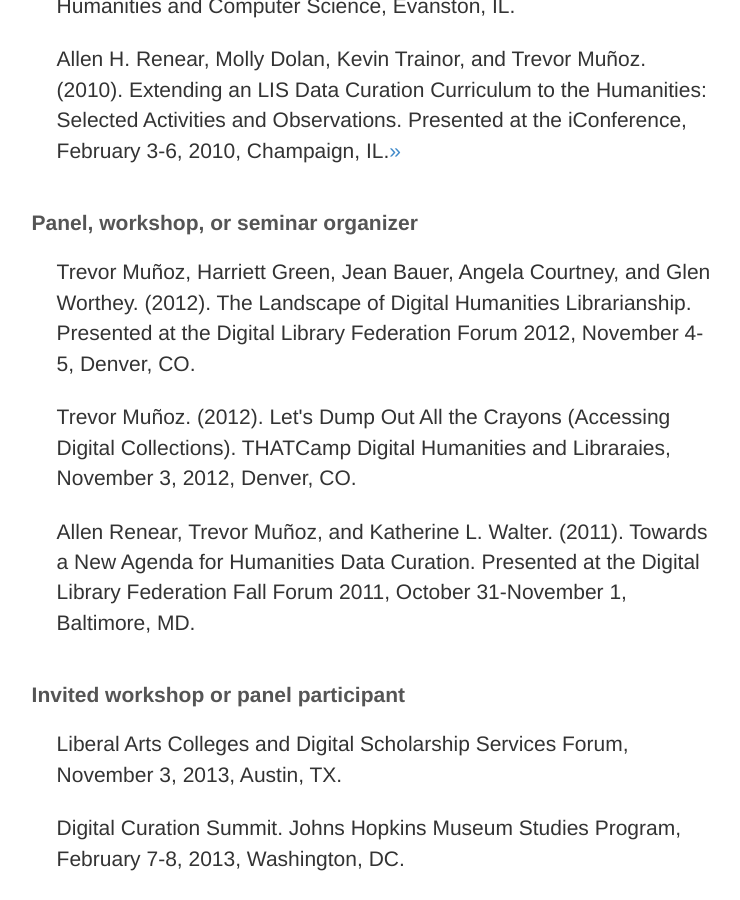
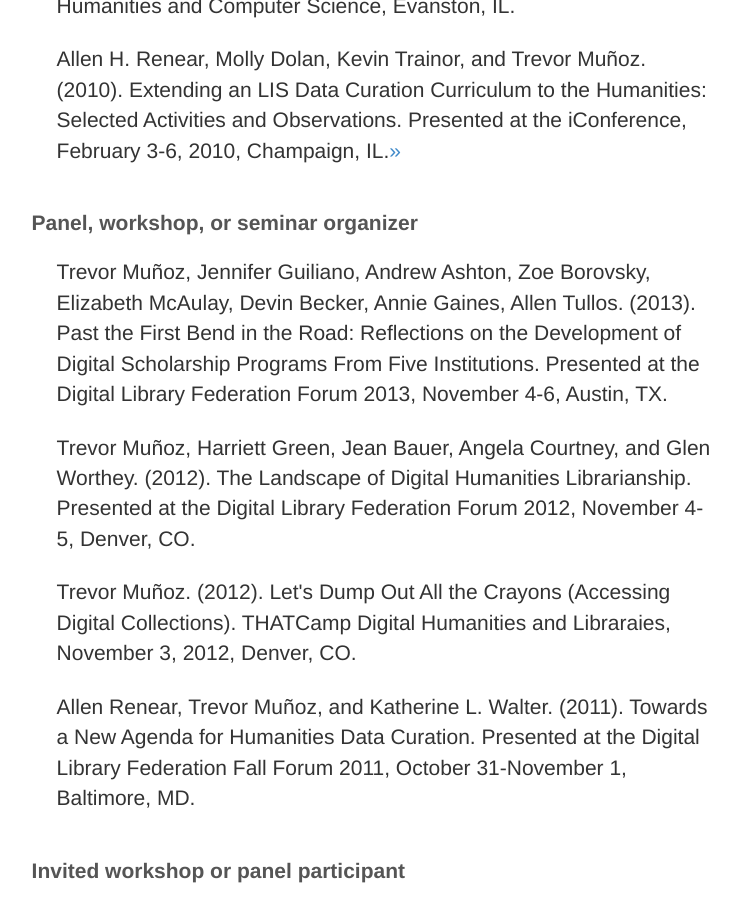
Before and after one commit to trevormunoz/calling-card, a Jekyll site: the page built from about/cv/index.html, in a window 1280 px wide and 900 px high, scrolled down 3819 px. Shown: the whole window, without its empty margins (379-1119 px from the left). Built offline with Jekyll 4.4.1, drawn with Linux system fonts in a browser that asks for light colours; nearby versions of some CDN libraries; library files that are not in the unit come from our copies; Markdown is read by kramdown in place of the engine named in the settings.

Commit message:
Add 2013 DLF panel

```diff
--- a/about/cv/index.html
+++ b/about/cv/index.html
@@ -73,6 +73,7 @@ title: Trevor's CV
 </li>
 <li><h5>Panel, workshop, or seminar organizer</h5></li>
 <ul>
+  <li><p class="citation">Trevor Muñoz, Jennifer Guiliano, Andrew Ashton, Zoe Borovsky, Elizabeth McAulay, Devin Becker, Annie Gaines, Allen Tullos. (2013).  Past the First Bend in the Road: Reflections on the Development of Digital Scholarship Programs From Five Institutions.  Presented at the Digital Library Federation Forum 2013, November 4-6, Austin, TX.</p></li>
   <li><p class="citation">Trevor Muñoz, Harriett Green,  Jean Bauer, Angela Courtney, and Glen Worthey. (2012). The Landscape of Digital Humanities Librarianship. Presented at the Digital Library Federation Forum 2012, November 4-5, Denver, CO.</p></li>
   <li><p class="citation">Trevor Muñoz. (2012). Let's Dump Out All the Crayons (Accessing Digital Collections). THATCamp Digital Humanities and Libraraies, November 3, 2012, Denver, CO.</p></li>
   <li><p class="citation">Allen Renear, Trevor Muñoz, and Katherine L. Walter. (2011). Towards a New Agenda for Humanities Data Curation. Presented at the Digital Library Federation Fall Forum 2011, October 31-November 1, Baltimore, MD.</p></li>
```
